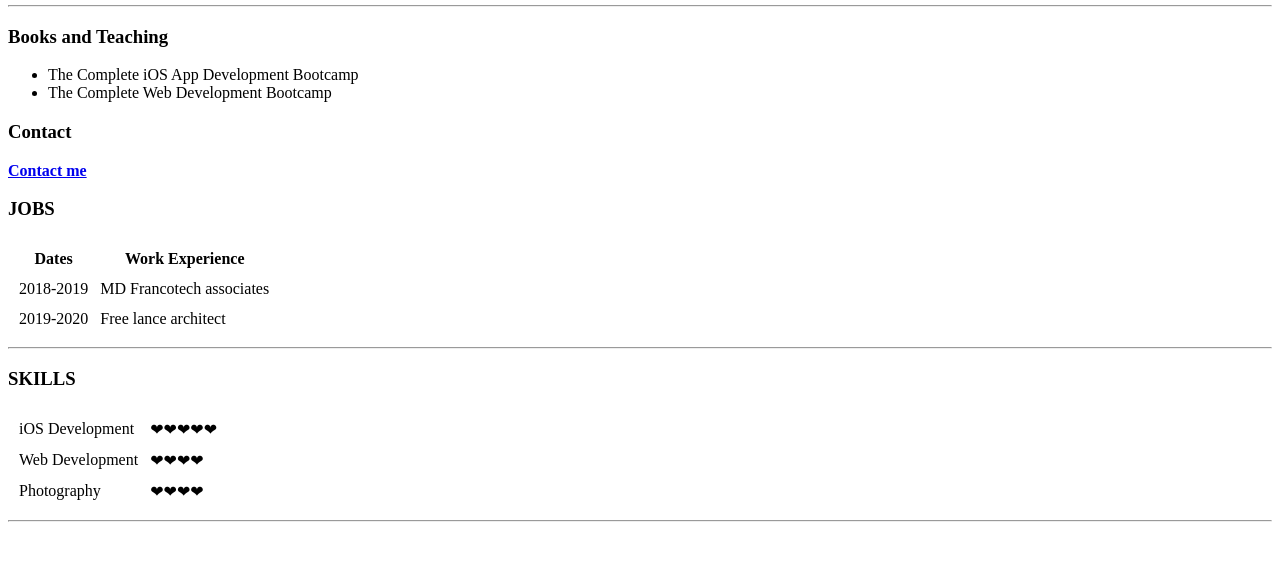
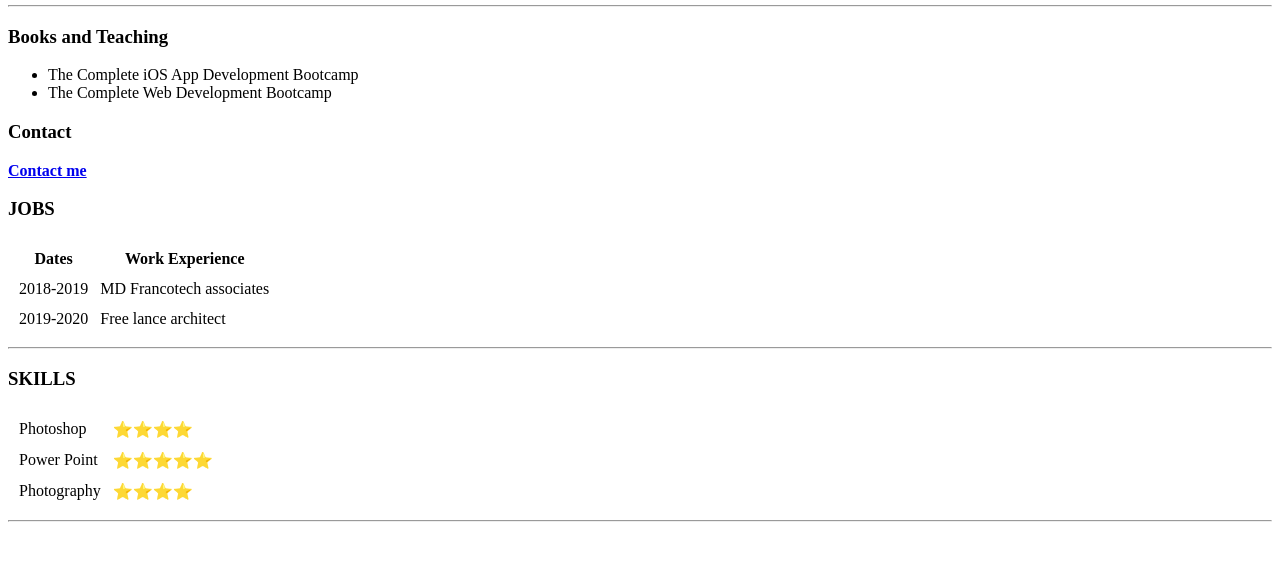
Before and after one commit to EbubeDev/CV, a plain HTML site: page index.html in a window 1280 px wide. Shown: the part 201-762 px from the top of the page. Drawn offline with Linux system fonts and the light colour scheme.

Commit message:
Update index.html

```diff
--- a/index.html
+++ b/index.html
@@ -55,16 +55,16 @@
   <h3>SKILLS</h3>
   <table cellspacing="10">
     <tr>
-      <td>iOS Development</td>
-      <td>❤❤❤❤❤</td>
+      <td>Photoshop</td>
+      <td>⭐⭐⭐⭐</td>
     </tr>
     <tr>
-      <td>Web Development</td>
-      <td>❤❤❤❤</td>
+      <td>Power Point</td>
+      <td>⭐⭐⭐⭐⭐</td>
     </tr>
     <tr>
       <td>Photography</td>
-      <td>❤❤❤❤</td>
+      <td>⭐⭐⭐⭐</td>
     </tr>
   </table>
   <hr>
```
